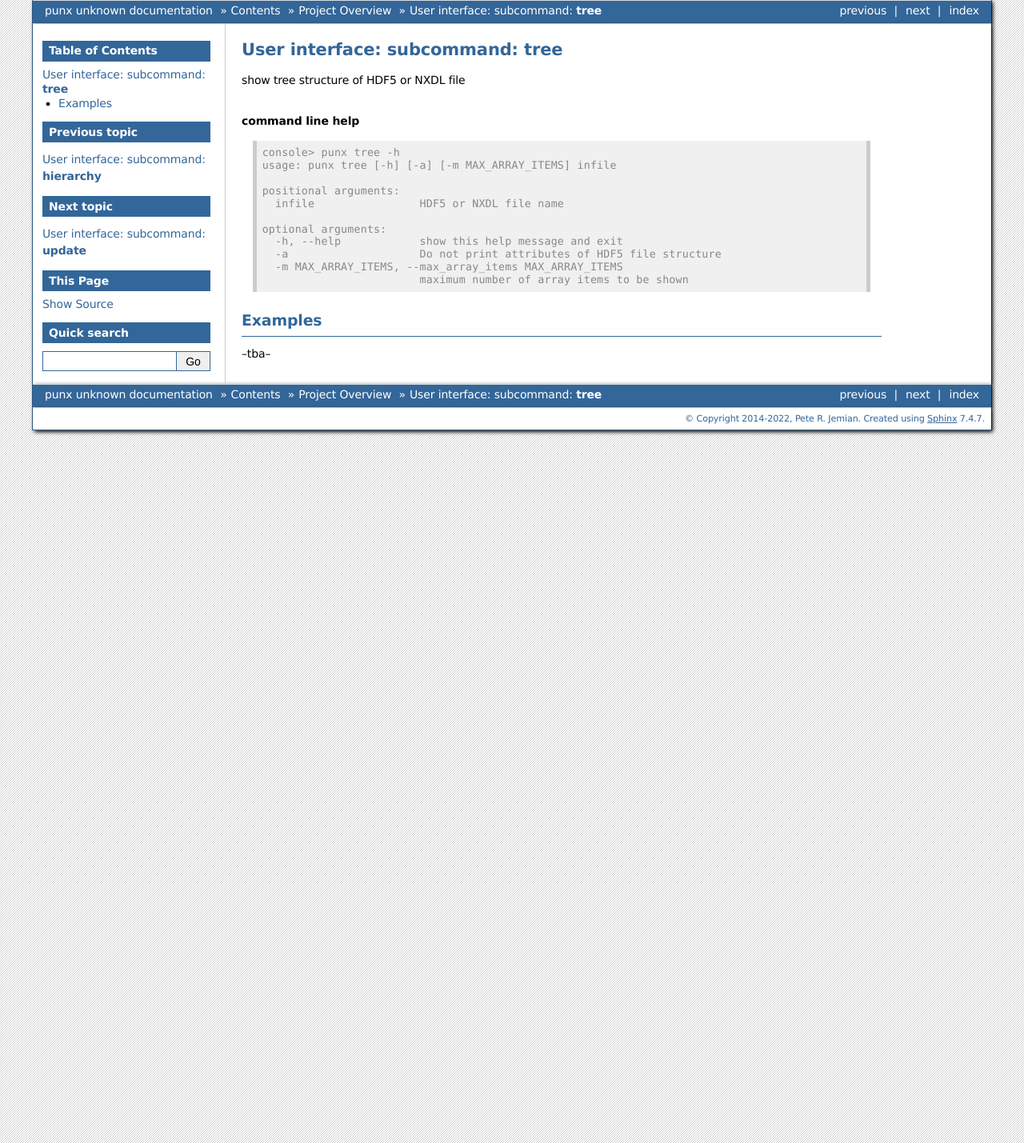
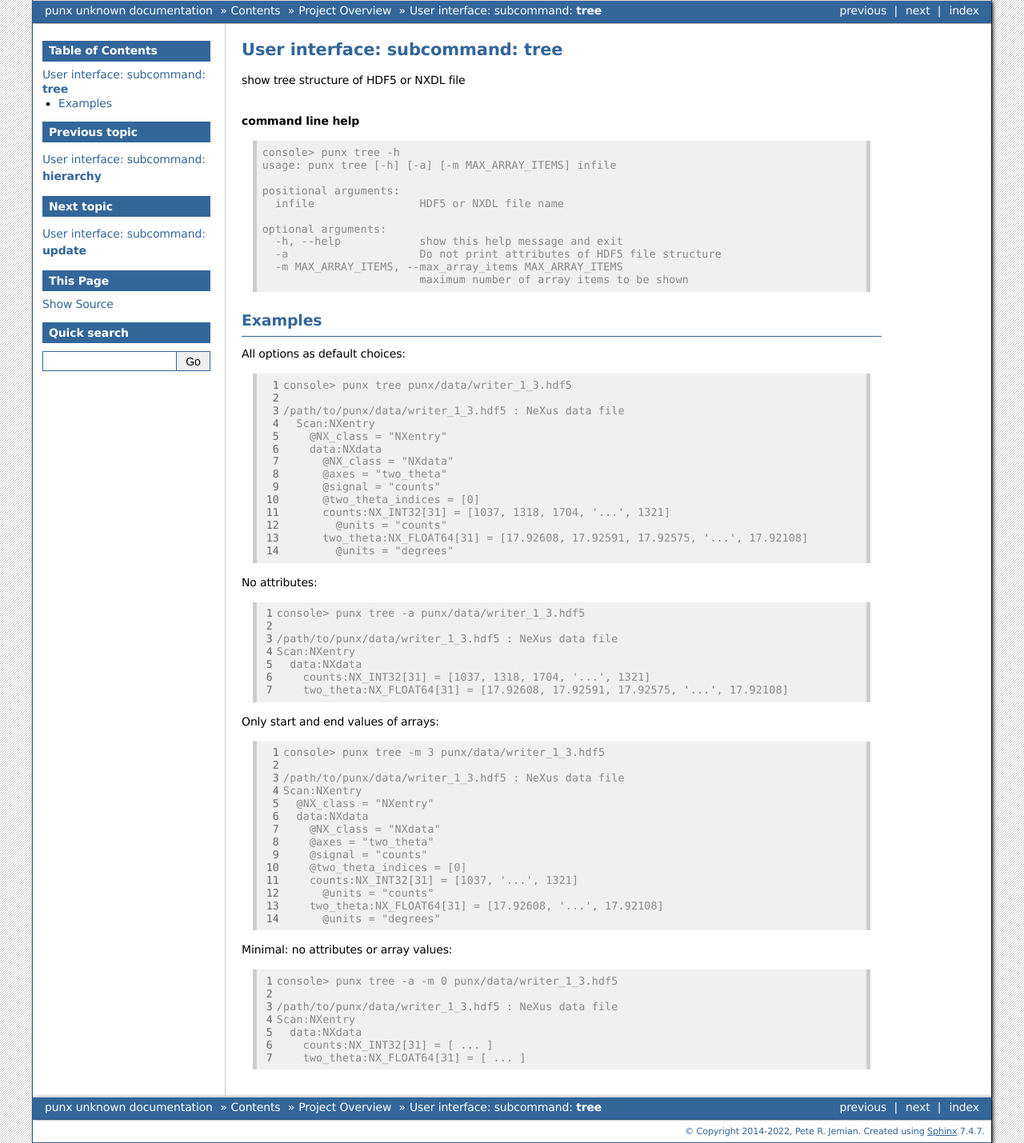
Before and after one commit to prjemian/punx, a Sphinx documentation site: the page built from docs/source/tree.rst, in a window 1280 px wide. Shown: the whole page at 80% size. Built offline with Sphinx 7.4.7, drawn with Linux system fonts in a browser that asks for light colours.

Commit message:
DOC #175 more examples

```diff
--- a/docs/source/tree.rst
+++ b/docs/source/tree.rst
@@ -27,4 +27,68 @@ show tree structure of HDF5 or NXDL file
 Examples
 ++++++++
 
---tba--
+All options as default choices:
+
+..  code-block:: console
+    :linenos:
+
+    console> punx tree punx/data/writer_1_3.hdf5
+
+    /path/to/punx/data/writer_1_3.hdf5 : NeXus data file
+      Scan:NXentry
+        @NX_class = "NXentry"
+        data:NXdata
+          @NX_class = "NXdata"
+          @axes = "two_theta"
+          @signal = "counts"
+          @two_theta_indices = [0]
+          counts:NX_INT32[31] = [1037, 1318, 1704, '...', 1321]
+            @units = "counts"
+          two_theta:NX_FLOAT64[31] = [17.92608, 17.92591, 17.92575, '...', 17.92108]
+            @units = "degrees"
+
+No attributes:
+
+..  code-block:: console
+    :linenos:
+
+    console> punx tree -a punx/data/writer_1_3.hdf5
+
+    /path/to/punx/data/writer_1_3.hdf5 : NeXus data file
+    Scan:NXentry
+      data:NXdata
+        counts:NX_INT32[31] = [1037, 1318, 1704, '...', 1321]
+        two_theta:NX_FLOAT64[31] = [17.92608, 17.92591, 17.92575, '...', 17.92108]
+
+Only start and end values of arrays:
+
+..  code-block:: console
+    :linenos:
+
+    console> punx tree -m 3 punx/data/writer_1_3.hdf5
+
+    /path/to/punx/data/writer_1_3.hdf5 : NeXus data file
+    Scan:NXentry
+      @NX_class = "NXentry"
+      data:NXdata
+        @NX_class = "NXdata"
+        @axes = "two_theta"
+        @signal = "counts"
+        @two_theta_indices = [0]
+        counts:NX_INT32[31] = [1037, '...', 1321]
+          @units = "counts"
+        two_theta:NX_FLOAT64[31] = [17.92608, '...', 17.92108]
+          @units = "degrees"
+
+Minimal: no attributes or array values:
+
+..  code-block:: console
+    :linenos:
+
+    console> punx tree -a -m 0 punx/data/writer_1_3.hdf5
+
+    /path/to/punx/data/writer_1_3.hdf5 : NeXus data file
+    Scan:NXentry
+      data:NXdata
+        counts:NX_INT32[31] = [ ... ]
+        two_theta:NX_FLOAT64[31] = [ ... ]
```
